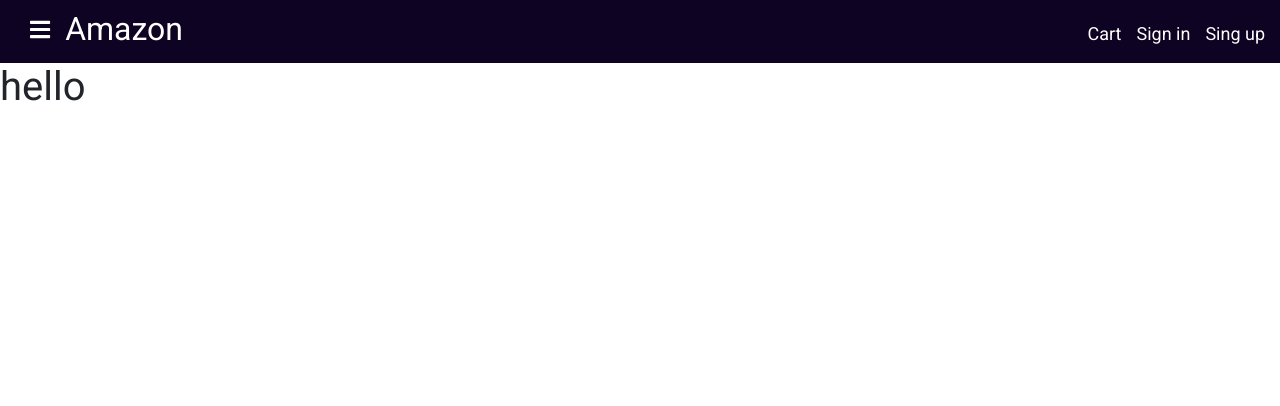
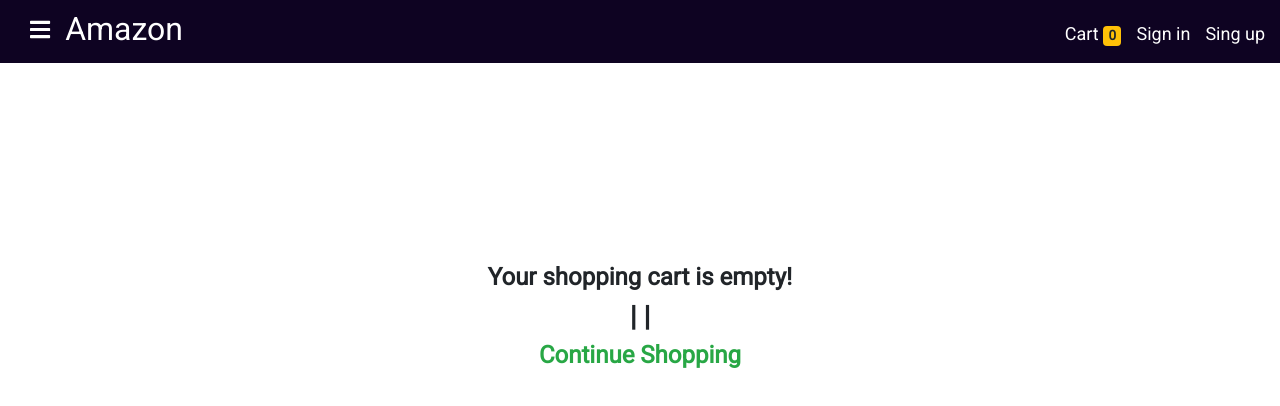
Before and after one commit to syket-git/amazon, a React (Create React App) app: page /cart in a window 1280 px wide. Shown: the top 406 px of the page. Built offline with nearby package versions, Linux system fonts and the light colour scheme.

Commit message:
cart complete

```diff
--- a/src/App.js
+++ b/src/App.js
@@ -1,36 +1,68 @@
-import React from 'react';
-import {BrowserRouter as Router,
-  Route,
-  Switch
-} from 'react-router-dom';
+import React, { useState, createContext } from 'react';
+import { BrowserRouter as Router, Route, Switch } from 'react-router-dom';
 import Header from '../src/components/Header/Header';
 import Content from '../src/components/Content/Content';
 import Footer from '../src/components/Footer/Footer';
 import ClickProduct from '../src/components/ClickProduct/ClickProduct';
 import CartScreen from './components/CartScree/CartScreen';
 
+export const cartContext = createContext();
+
 const App = () => {
+  const [cart, setCart] = useState([]);
 
-  return(
-    <div>
+  const cartHandler = (data) => {
+    const alreadyAdded = cart.find((crt) => crt.id === data.id);
+    if (alreadyAdded) {
+      const remainingCart = cart.filter((crt) => crt.id !== data.id);
+      setCart(remainingCart);
+    } else {
+      const newCart = [...cart, data];
+      setCart(newCart);
+    }
+  };
+
+  const cartQuantityHandler = (productId, productQuantity) => {
+    const newCart = cart.map((item) => {
+      if (item.id === productId) {
+        item.quantity = productQuantity;
+      }
+      return item;
+    });
+
+    const filteredCart = newCart.filter((item) => item.quantity > 0);
+    setCart(filteredCart);
+  };
+
+  const DeleteFromCart = (id) => {
+    const newCart = cart.filter((item) => item.id !== id);
+    setCart(newCart);
+  };
+
+  return (
+    <cartContext.Provider value={cart}>
       <Router>
         <Switch>
           <Route exact path="/">
-              <Header></Header>
-              <Content></Content>
-              <Footer></Footer>
+            <Header></Header>
+            <Content></Content>
+            <Footer></Footer>
           </Route>
           <Route exact path="/product/:id">
-            <ClickProduct></ClickProduct>
+            <ClickProduct cartHandler={cartHandler}></ClickProduct>
           </Route>
-          <Route exact path="/cart/:id?">
+          <Route exact path="/cart">
             <Header></Header>
-            <CartScreen></CartScreen>
+            <CartScreen
+              cart={cart}
+              DeleteFromCart={DeleteFromCart}
+              cartQuantityHandler={cartQuantityHandler}
+            ></CartScreen>
           </Route>
         </Switch>
       </Router>
-    </div>
+    </cartContext.Provider>
   );
-}
+};
 
 export default App;
--- a/src/components/CartScree/CartScreen.css
+++ b/src/components/CartScree/CartScreen.css
@@ -0,0 +1,3 @@
+.button{
+    text-align: center;
+}
--- a/src/components/CartScree/CartScreen.js
+++ b/src/components/CartScree/CartScreen.js
@@ -1,11 +1,102 @@
-import React from 'react';
+import React, { useContext, useState } from 'react';
+import { Link } from 'react-router-dom';
+import { cartContext } from '../../App';
+import './CartScreen.css'
 
-const CartScreen = () => {
-  const item = sessionStorage.getItem('item');
-  console.log(item);
+const CartScreen = (props) => {
+  const items = useContext(cartContext);
+  let totalQuantity = items.reduce((totalQ, item) => {
+    return parseInt(totalQ) + parseInt(item.quantity);
+  }, 0);
+  let subtotal = parseInt(items.reduce((total, item) => {
+    return total + item.price * item.quantity;
+  }, 0));
+
+  const shipCost = parseInt((subtotal * (2/100)).toFixed(2));
+  const tax = parseInt((subtotal * (5/100)).toFixed(2));
+  const total = (subtotal + shipCost + tax).toFixed(2);
+
   return (
-    <div>
-      <h1>hello</h1>
+    <div className="cartScreen">
+      {props.cart.length === 0 ? (
+        <div style={{marginTop:'200px'}}>
+          <h4 className="font-weight-bold text-center">Your shopping cart is empty!</h4>
+          <h3 className="font-weight-bold text-center">| |</h3>
+          <h4 className="font-weight-bold text-center"><Link className="text-success" to="/">Continue Shopping</Link></h4>
+        </div>
+      ) : (
+        <div>
+          <h2 className="mt-3 text-center font-weight-bold">Shopping Cart</h2>
+
+          <div className="container-fluid">
+            <div className="row">
+              <div className="col-md-8">
+                {items.map((item) => (
+                  <div
+                    style={{
+                      border: '1px solid #cccccc',
+                      marginBottom: '10px',
+                    }}
+                    className="d-flex flex-wrap justify-content-between p-2 pr-5"
+                  >
+                    <img
+                      src={item.img}
+                      style={{ width: '200px', height: '140px' }}
+                      alt=""
+                    />
+                    <div>
+                      <h3>
+                        <Link className="text-success" to={`/product/${item.id}`}>{item.name}</Link>
+                      </h3>
+                      <p>Size: {item.size}</p>
+                      <p>
+                        Quantity:
+                        <select
+                          value={item.quantity}
+                          onChange={(e) => {
+                            props.cartQuantityHandler(item.id, e.target.value);
+                          }}
+                        >
+                          {[...Array(item.stock).keys()].map((x) => (
+                            <option value={x + 1}>{x + 1}</option>
+                          ))}
+                        </select>
+                      </p>
+                    </div>
+                    <div>
+                      <h5>Price: ${item.price}</h5>
+                      <p>subtotal: ${item.price * item.quantity}</p>
+                      <button
+                        onClick={() => props.DeleteFromCart(item.id)}
+                        className="btn btn-warning"
+                      >
+                        Delete
+                      </button>
+                    </div>
+                  </div>
+                ))}
+              </div>
+              <div className="col-md-4">
+                <div>
+                  <div style={{border: '1px solid #cccccc', padding:'20px'}}>
+
+                    <h6>Total Quantity: {totalQuantity}</h6>
+                    <h5>Subtotal: ${subtotal}</h5>
+                    <h5>Shipping cost: ${shipCost}</h5>
+                    <h5>Tax: ${tax}</h5>
+                    <h4>In Total : ${total}</h4>
+
+                    <div className="button">
+                      <button className="btn btn-warning Actual-button">Proceed to Checkout</button>
+                    </div>
+
+                  </div>
+                </div>
+              </div>
+            </div>
+          </div>
+        </div>
+      )}
     </div>
   );
 };
--- a/src/components/ClickProduct/ClickProduct.js
+++ b/src/components/ClickProduct/ClickProduct.js
@@ -4,12 +4,12 @@ import ProductDetails from '../ProductDetails/ProductDetails';
 import Header from '../Header/Header';
 import { Spinner } from 'react-bootstrap';
 import './ClickProduct.css';
-const ClickProduct = () => {
+const ClickProduct = (props) => {
   const [product, setProduct] = useState({});
   const [loading, setLoading] = useState(false);
   const { id } = useParams();
   useEffect(() => {
-    fetch('https://stormy-atoll-94872.herokuapp.com/product/' + id)
+    fetch('https://stormy-atoll-94872.herokuapp.com/product/' + parseInt(id))
       .then((res) => res.json())
       .then((data) => {
         setLoading(true);
@@ -17,12 +17,17 @@ const ClickProduct = () => {
       });
   }, [id]);
 
+  console.log(product);
+
   return (
     <div>
       {loading ? (
         <div>
           <Header></Header>
-          <ProductDetails product={product}></ProductDetails>
+          <ProductDetails
+            cartHandler={props.cartHandler}
+            product={product}
+          ></ProductDetails>
         </div>
       ) : (
         <div className="spin">
--- a/src/components/Header/Header.js
+++ b/src/components/Header/Header.js
@@ -1,38 +1,63 @@
-import React from 'react';
+import React, { useContext } from 'react';
 import './Header.css';
-import {FontAwesomeIcon} from '@fortawesome/react-fontawesome';
-import {faBars} from '@fortawesome/free-solid-svg-icons';
+import { FontAwesomeIcon } from '@fortawesome/react-fontawesome';
+import { faBars } from '@fortawesome/free-solid-svg-icons';
 import { Link } from 'react-router-dom';
+import { Badge } from 'react-bootstrap';
+import { cartContext } from '../../App';
 
-const Header = () => {
+const Header = (props) => {
+  const item = useContext(cartContext);
   const handleOpen = () => {
-        document.querySelector(".bar-part").classList.toggle("open");
-    }
+    document.querySelector('.bar-part').classList.toggle('open');
+  };
   return (
     <div>
       <div className="header">
         <div className="first">
-                    <span onClick={handleOpen} className="bar"><FontAwesomeIcon icon={faBars} /></span>
-                    <div className="h2"><Link to="/">Amazon</Link></div>
+          <span onClick={handleOpen} className="bar">
+            <FontAwesomeIcon icon={faBars} />
+          </span>
+          <div className="h2">
+            <Link to="/">Amazon</Link>
+          </div>
         </div>
         <div className="bar-part">
           <h2>Shopping Category</h2>
           <ul>
-                        <li><Link to="/shirts">Shirts</Link></li>
-                        <li><Link to="/shirts">Pants</Link></li>
-                        <li><Link to="/shirts">Shoes</Link></li>
-                        <li><Link to="/shirts">Blezer</Link></li>
-                        <li><Link to="/shirts">Cosmetics</Link></li>
-                        <li><Link to="/shirts">Ladies Shoes</Link></li>
-
+            <li>
+              <Link to="/shirts">Shirts</Link>
+            </li>
+            <li>
+              <Link to="/shirts">Pants</Link>
+            </li>
+            <li>
+              <Link to="/shirts">Shoes</Link>
+            </li>
+            <li>
+              <Link to="/shirts">Blezer</Link>
+            </li>
+            <li>
+              <Link to="/shirts">Cosmetics</Link>
+            </li>
+            <li>
+              <Link to="/shirts">Ladies Shoes</Link>
+            </li>
           </ul>
         </div>
         <div className="third-part">
           <ul className="ml-auto">
-                        <li><Link to="/cart">Cart</Link></li>
-                        <li><Link to="/signin">Sign in</Link></li>
-                        <li><Link to="/signup">Sing up</Link></li>
-
+            <li>
+              <Link to="/cart">
+                Cart <Badge variant="warning">{item.length}</Badge>
+              </Link>
+            </li>
+            <li>
+              <Link to="/signin">Sign in</Link>
+            </li>
+            <li>
+              <Link to="/signup">Sing up</Link>
+            </li>
           </ul>
         </div>
       </div>
```
Also changed, not shown: src/components/ProductDetails/ProductDetails.js (+42 -33 lines). Lines whose indentation alone changed are shown as unchanged.
